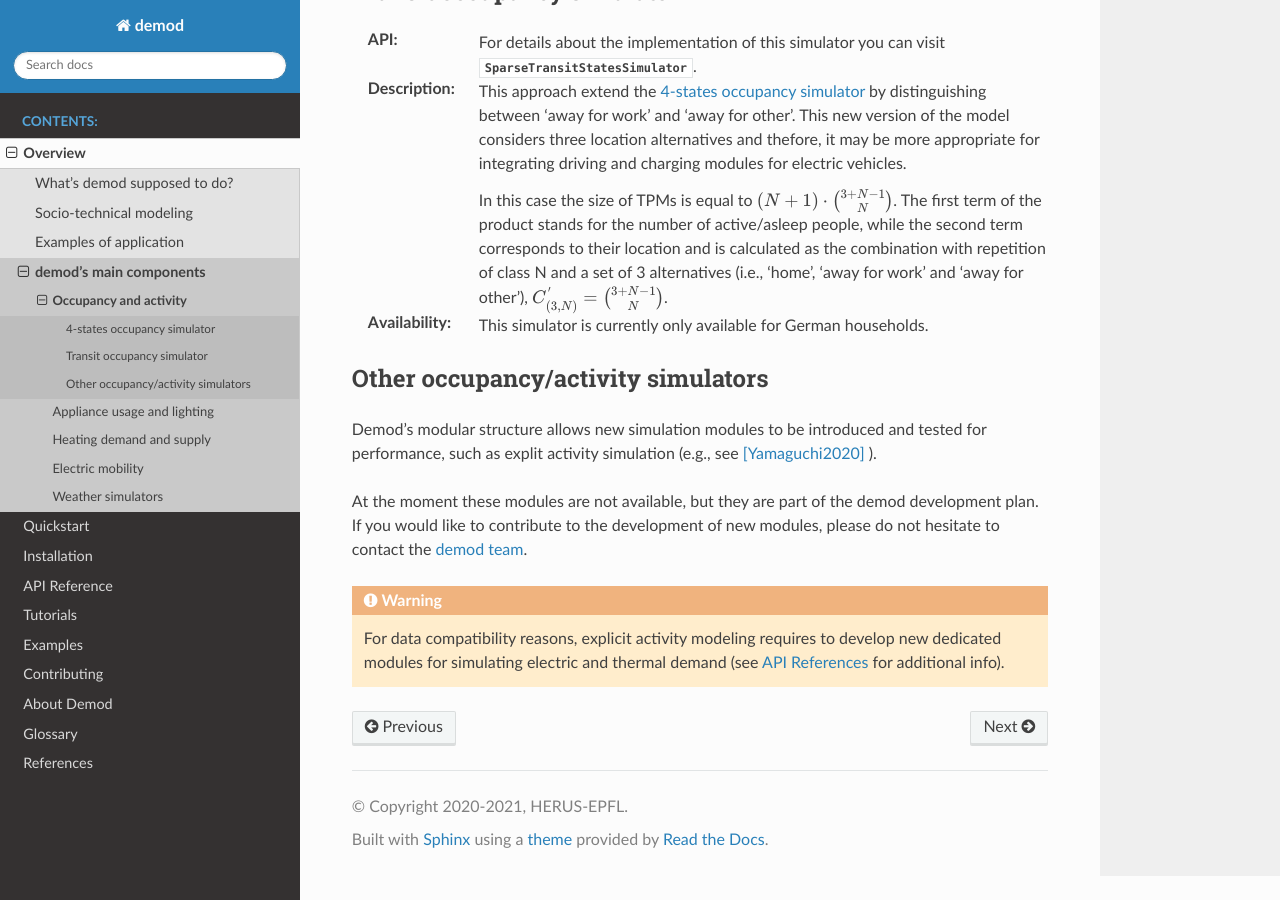
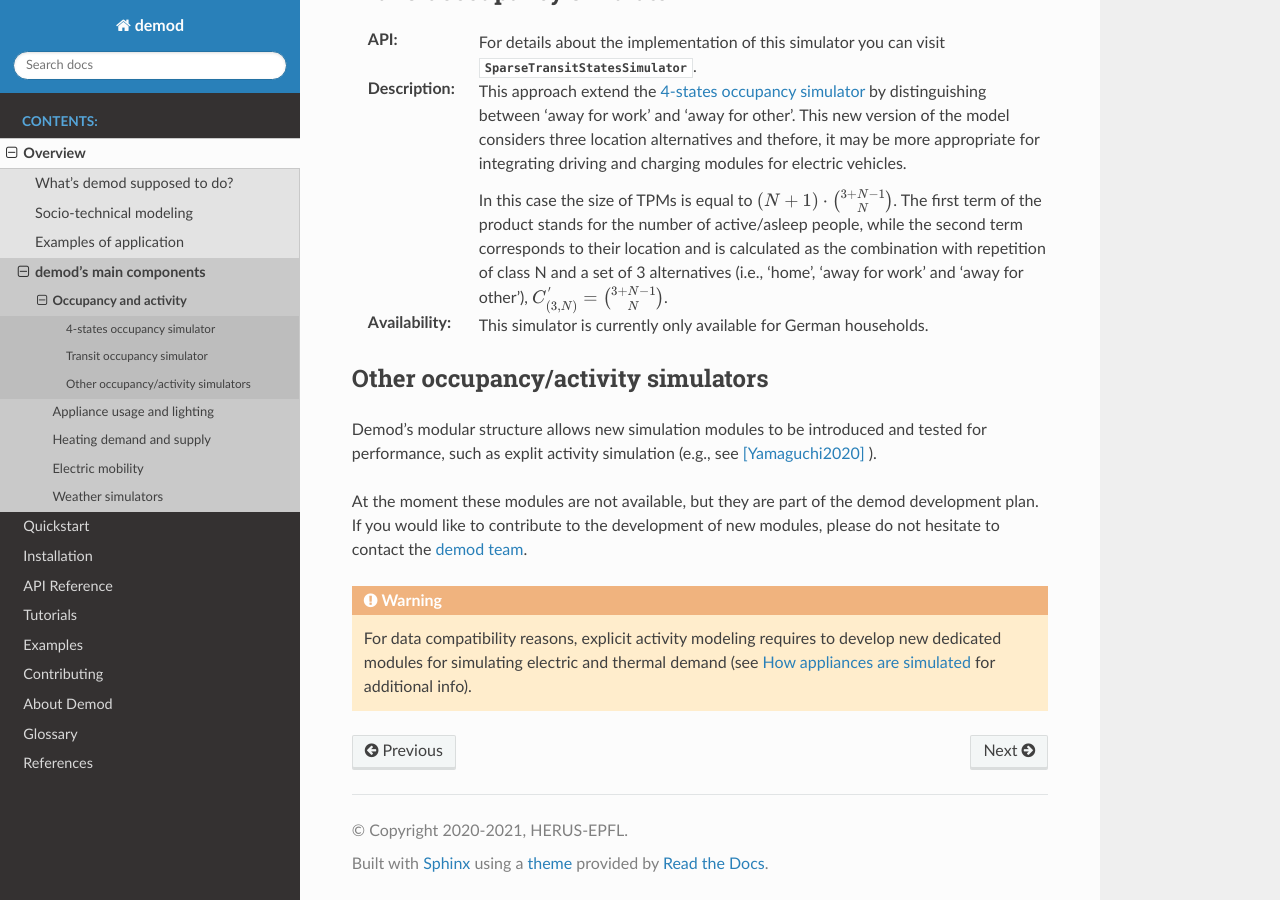
Before and after one commit to epfl-herus/demod, a Sphinx documentation site: the page built from docs/source/overview/occupancy_overview.rst, in a window 1280 px wide and 900 px high, scrolled down 1401 px. Built offline with Sphinx 7.4.7 and the Read the Docs theme 2.0.0, drawn with Linux system fonts in a browser that asks for light colours; formulas are drawn with MathJax 3.

Commit message:
improved link

```diff
--- a/docs/source/overview/occupancy_overview.rst
+++ b/docs/source/overview/occupancy_overview.rst
@@ -103,7 +103,8 @@ the `demod team <demod@groupes.epfl.ch>`_.
 
 .. warning:: For data compatibility reasons, explicit activity modeling requires
              to develop new dedicated modules for simulating electric and
-             thermal demand (see :doc:`API References </api/index>`
+             thermal demand (see
+             :doc:`How appliances are simulated </api/appliances>`
              for additional info).
 
 
```
